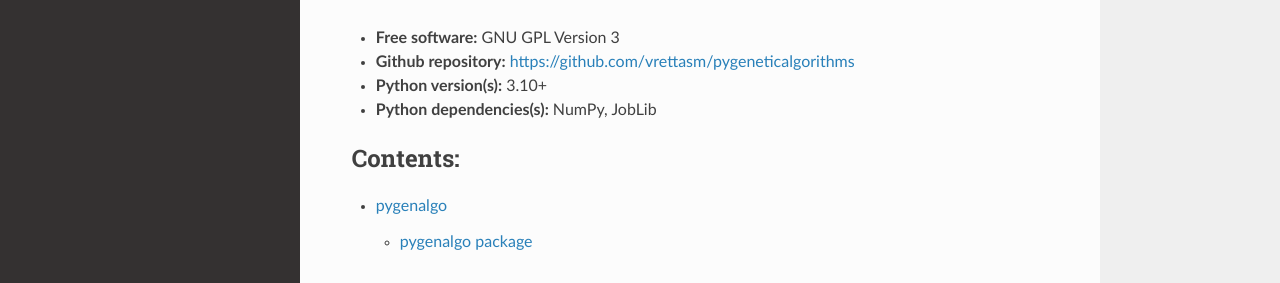
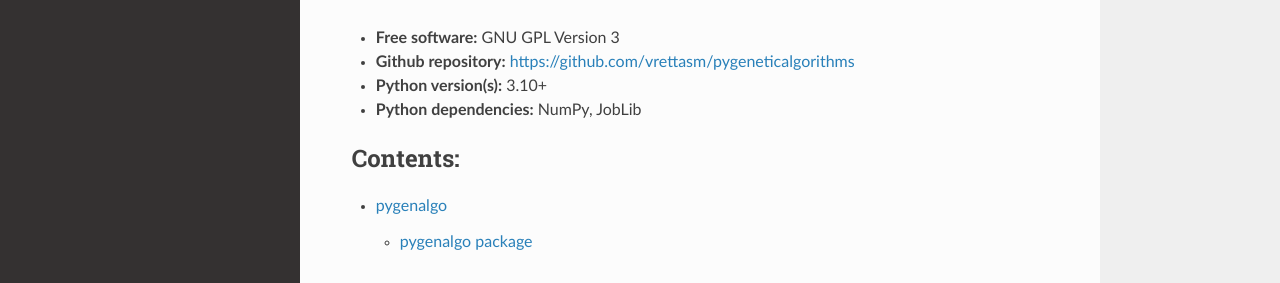
Before and after one commit to vrettasm/PyGeneticAlgorithms, a Sphinx documentation site: the page built from docs/index.rst, in a window 1280 px wide and 1087 px high. Shown: the part 487-770 px from the top of the window. Built offline with Sphinx 7.4.7 and the Read the Docs theme 3.1.0, drawn with Linux system fonts in a browser that asks for light colours.

Commit message:
Fix typo in documentation inde.rst

```diff
--- a/docs/index.rst
+++ b/docs/index.rst
@@ -16,7 +16,7 @@ to solve general purpose optimization problems (constrained and unconstrained).
 * **Free software:** GNU GPL Version 3
 * **Github repository:** https://github.com/vrettasm/pygeneticalgorithms
 * **Python version(s):** 3.10+
-* **Python dependencies(s):** NumPy, JobLib
+* **Python dependencies:** NumPy, JobLib
 
 .. toctree::
    :maxdepth: 2
```
